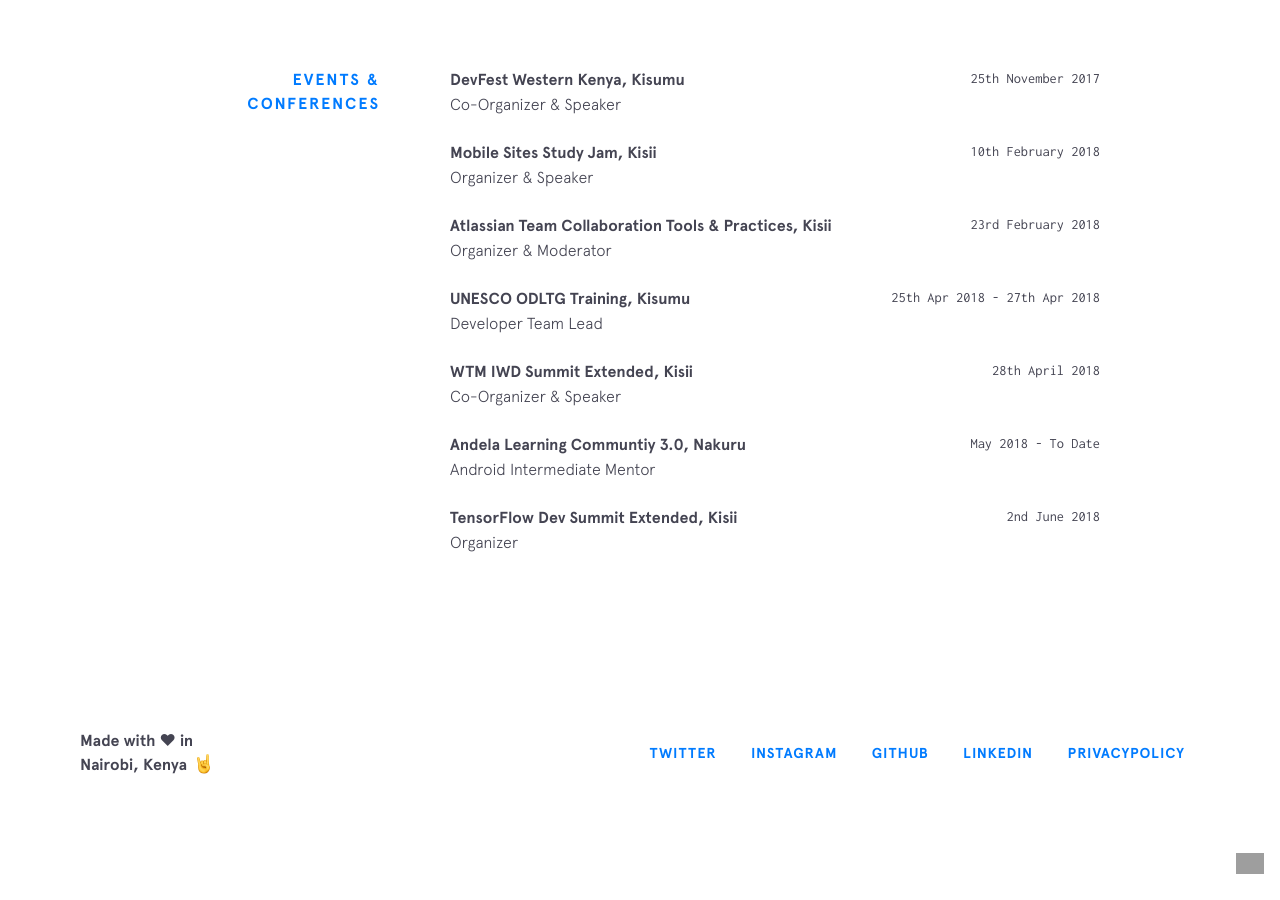
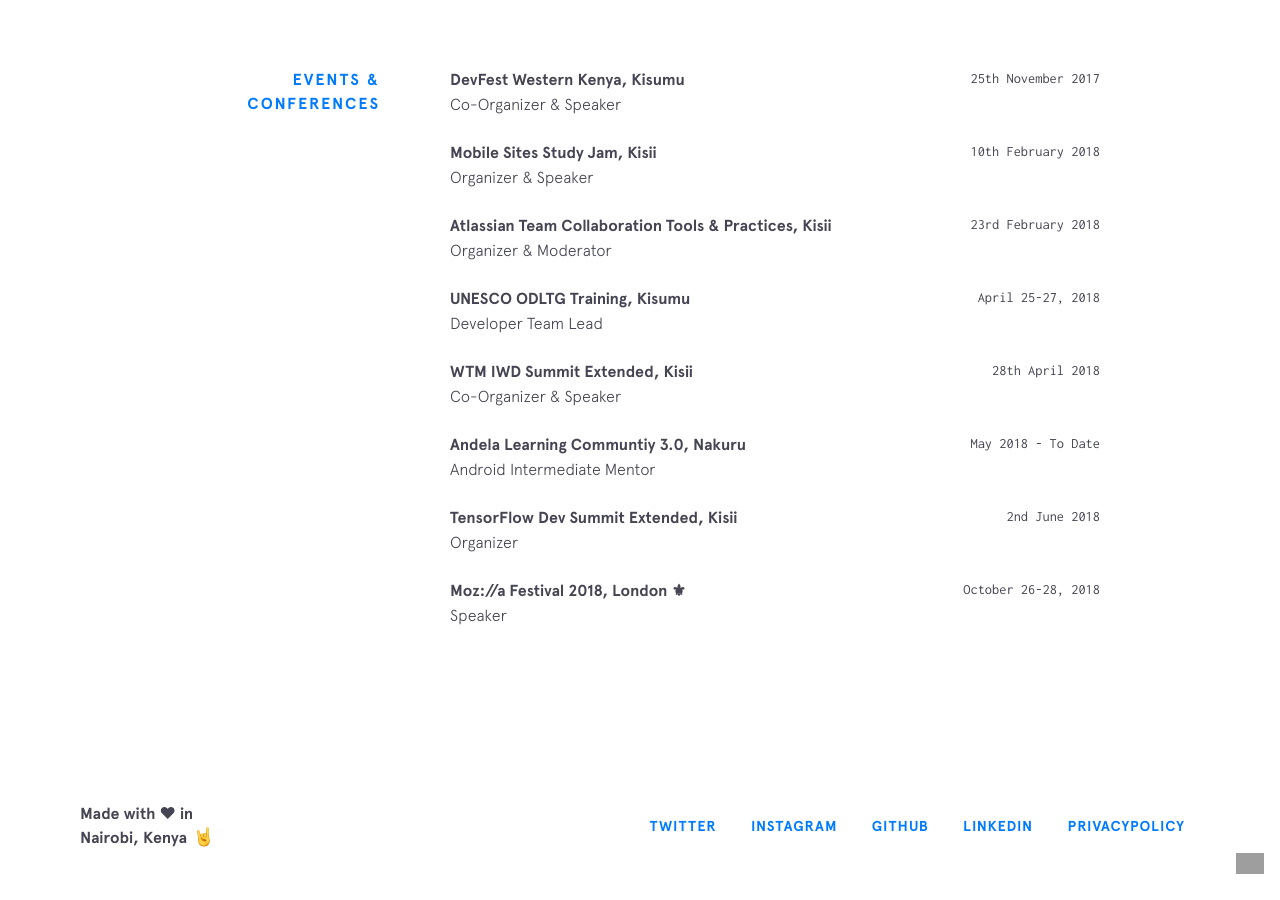
Before and after one commit to Timtech4u/timtech4u.github.io, a Jekyll site: the page built from index.html, in a window 1280 px wide and 900 px high, scrolled down 5510 px. Built offline with Jekyll 4.4.1, drawn with Linux system fonts in a browser that asks for light colours; nearby versions of some CDN libraries; grey boxes are pictures that could not be loaded.

Commit message:
play logo added

```diff
--- a/_data/conferences.yml
+++ b/_data/conferences.yml
@@ -15,7 +15,7 @@
 
 - title: UNESCO ODLTG Training, Kisumu
   url: http://www.unesco.org/new/en/member-states/single-view/news/young_people_develop_mobile_applications_for_preservation_of/
-  date: 25th Apr 2018 - 27th Apr 2018
+  date: April 25-27, 2018
   role: Developer Team Lead
 
 - title: WTM IWD Summit Extended, Kisii
@@ -32,3 +32,8 @@
   url: https://www.meetup.com/GDG-Kisii/events/250932634/
   date: 2nd June 2018
   role: Organizer
+
+- title: Moz://a Festival 2018, London ⚜
+  url: https://mozillafestival.org/
+  date: October 26-28, 2018
+  role: Speaker
```
